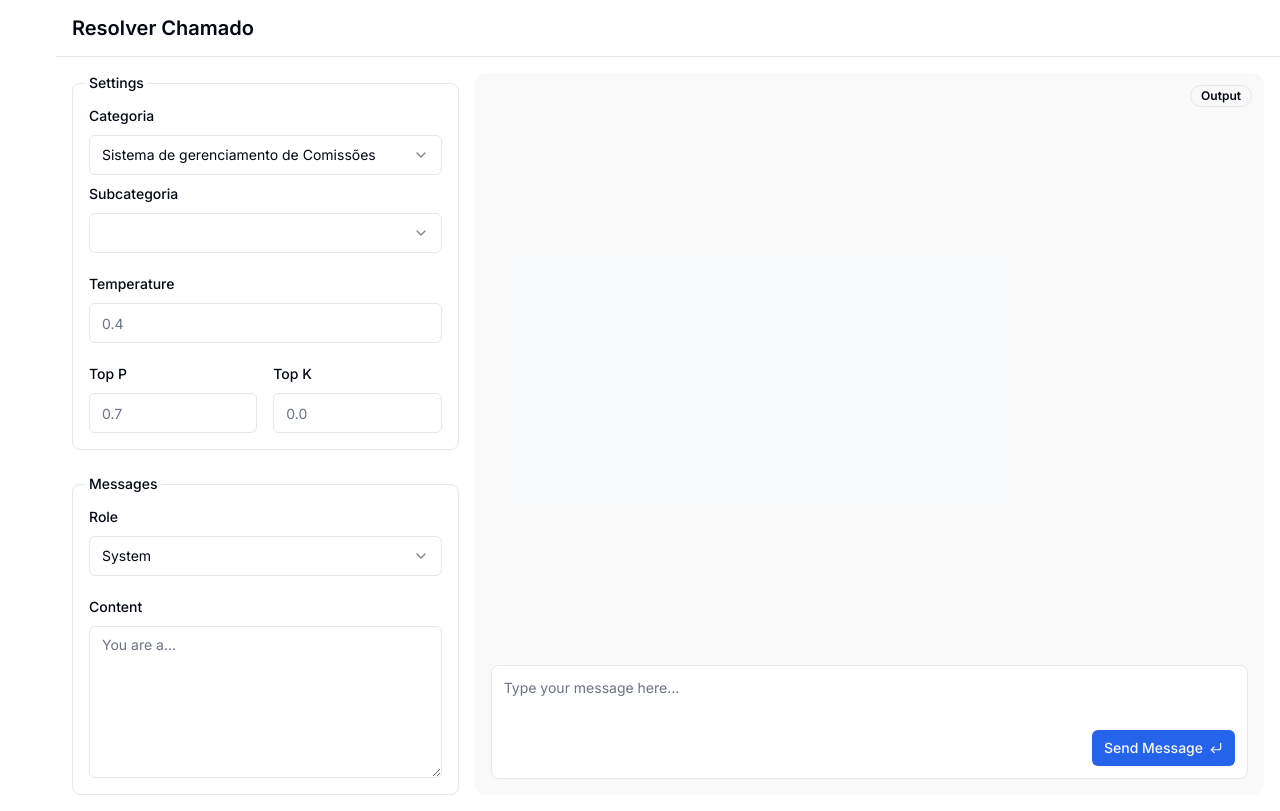
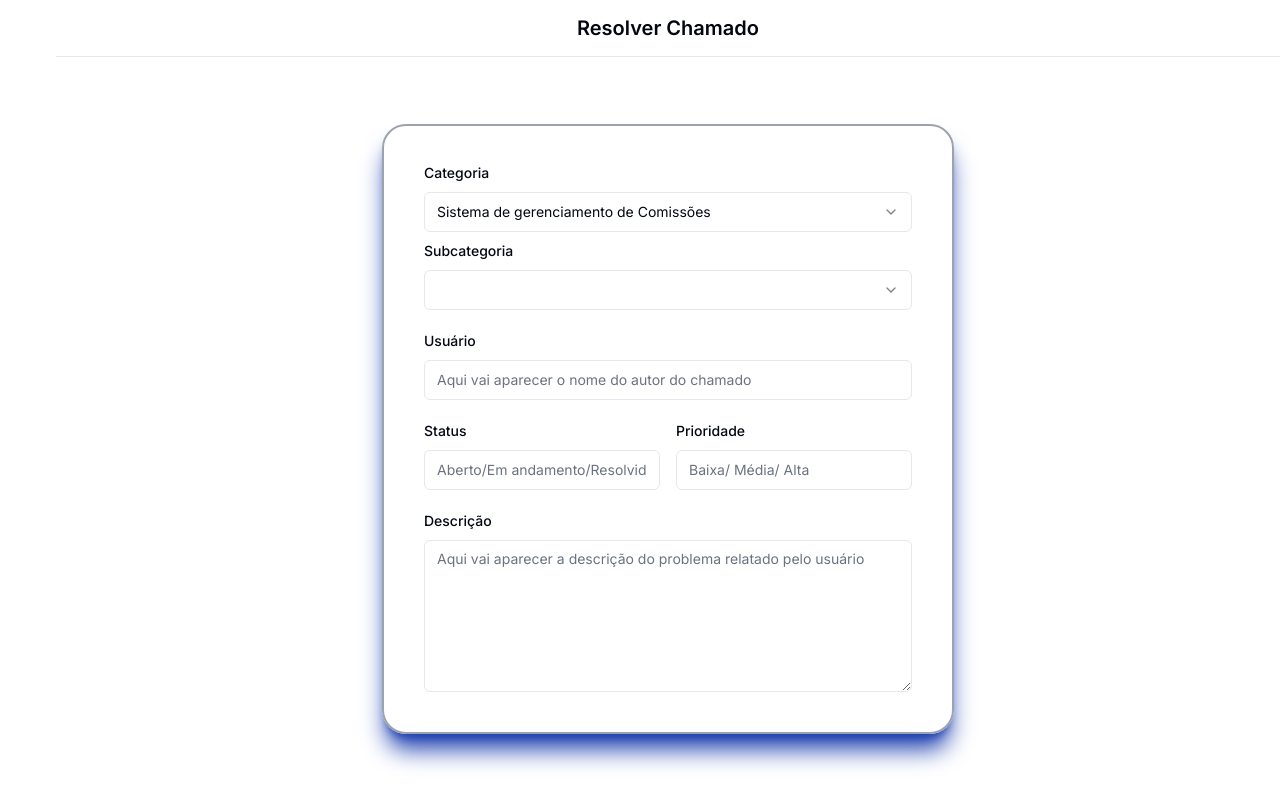
Before and after one commit to HugoGBR/Desenvolvimento-de-Sistema-de-Abertura-de-Chamados-Equipe2, a Next.js app in the folder Equipe2_chamado/: page /routes/resolverChamado in a window 1280 px wide. Built offline with nearby package versions, Linux system fonts and the light colour scheme.

Commit message:
Tela Resolver Chamado
O front está praticamente pronto, só ajustar algo que os coleguinhas queiram que mude

```diff
--- a/Equipe2_chamado/app/routes/resolverChamado/page.tsx
+++ b/Equipe2_chamado/app/routes/resolverChamado/page.tsx
@@ -20,12 +20,8 @@ export default function Dashboard() {
 	return (
 		<div>
 			<div className="grid h-screen w-full pl-[56px]">
-				{/* <aside className="inset-y fixed  left-0 z-20 flex h-full flex-col border-r">
-					<nav className="grid gap-1 p-2">
-					</nav>
-				</aside> */}
 				<div className="flex flex-col">
-					<header className="sticky top-0 z-10 flex h-[57px] items-center gap-1 border-b bg-background px-4">
+					<header className="sticky top-0 z-10 flex h-[57px] justify-center items-center gap-1 border-b bg-background px-4">
 						<h1 className="text-xl font-semibold">Resolver Chamado</h1>
 						<Drawer>
 							<DrawerTrigger asChild>
@@ -86,15 +82,10 @@ export default function Dashboard() {
 							</DrawerContent>
 						</Drawer>
 					</header>
-					<main className="grid flex-1 gap-4 overflow-auto p-4 md:grid-cols-2 lg:grid-cols-3">
-						<div
-							className="relative hidden flex-col items-start gap-8 md:flex" x-chunk="dashboard-03-chunk-0"
-						>
-							<form className="grid w-full items-start gap-6">
-								<fieldset className="grid gap-6 rounded-lg border p-4">
-									<legend className="-ml-1 px-1 text-sm font-medium">
-										Settings
-									</legend>
+					<main className="grid flex-1 gap-4 overflow-auto justify-center items-center p-4">
+						<div className="relative hidden flex-col items-start gap-8 md:flex" x-chunk="dashboard-03-chunk-0">
+							<form className="grid w-full items-start rounded-3xl shadow-xl shadow-blue-800 border-2 border-gray-400 p-10 gap-6">
+
 								<div className="grid gap-3">
 									<Select>
 										<Label htmlFor="role">Categoria</Label>
@@ -143,72 +134,30 @@ export default function Dashboard() {
 									</Select>
 								</div>
 								<div className="grid gap-3">
-										<Label htmlFor="temperature">Temperature</Label>
-										<Input id="temperature" type="number" placeholder="0.4" />
+									<Label htmlFor="usuario">Usuário</Label>
+									<Input id="usuario" type="text" placeholder="Aqui vai aparecer o nome do autor do chamado" />
 								</div>
 								<div className="grid grid-cols-2 gap-4">
 									<div className="grid gap-3">
-											<Label htmlFor="top-p">Top P</Label>
-											<Input id="top-p" type="number" placeholder="0.7" />
+										<Label htmlFor="status">Status</Label>
+										<Input id="status" type="text" placeholder='Aberto/Em andamento/Resolvido/Fechado' />
 									</div>
 									<div className="grid gap-3">
-											<Label htmlFor="top-k">Top K</Label>
-											<Input id="top-k" type="number" placeholder="0.0" />
+										<Label htmlFor="prioridade">Prioridade</Label>
+										<Input id="prioridade" type="text" placeholder="Baixa/ Média/ Alta" />
 									</div>
 								</div>
-								</fieldset>
-								<fieldset className="grid gap-6 rounded-lg border p-4">
-									<legend className="-ml-1 px-1 text-sm font-medium">
-										Messages
-									</legend>
 								<div className="grid gap-3">
-										<Label htmlFor="role">Role</Label>
-										<Select defaultValue="system">
-											<SelectTrigger>
-												<SelectValue placeholder="Select a role" />
-											</SelectTrigger>
-											<SelectContent>
-												<SelectItem value="system">System</SelectItem>
-												<SelectItem value="user">User</SelectItem>
-												<SelectItem value="assistant">Assistant</SelectItem>
-											</SelectContent>
-										</Select>
-									</div>
-									<div className="grid gap-3">
-										<Label htmlFor="content">Content</Label>
+									<Label htmlFor="content">Descrição</Label>
 									<Textarea
 										id="content"
-											placeholder="You are a..."
+										placeholder="Aqui vai aparecer a descrição do problema relatado pelo usuário"
 										className="min-h-[9.5rem]"
 									/>
 								</div>
-								</fieldset>
 							</form>
 						</div>
-						<div className="relative flex h-full min-h-[50vh] flex-col rounded-xl bg-muted/50 p-4 lg:col-span-2">
-							<Badge variant="outline" className="absolute right-3 top-3">
-								Output
-							</Badge>
-							<div className="flex-1" />
-							<form
-								className="relative overflow-hidden rounded-lg border bg-background focus-within:ring-1 focus-within:ring-ring" x-chunk="dashboard-03-chunk-1"
-							>
-								<Label htmlFor="message" className="sr-only">
-									Message
-								</Label>
-								<Textarea
-									id="message"
-									placeholder="Type your message here..."
-									className="min-h-12 resize-none border-0 p-3 shadow-none focus-visible:ring-0"
-								/>
-								<div className="flex items-center p-3 pt-0 ">
-									<Button type="submit" size="sm" className="ml-auto gap-1.5 bg-blue-600">
-										Send Message
-										<CornerDownLeft className="size-3.5" />
-									</Button>
-								</div>
-							</form>
-						</div>
+
 					</main>
 				</div>
 			</div>
```
Lines whose indentation alone changed are shown as unchanged.
